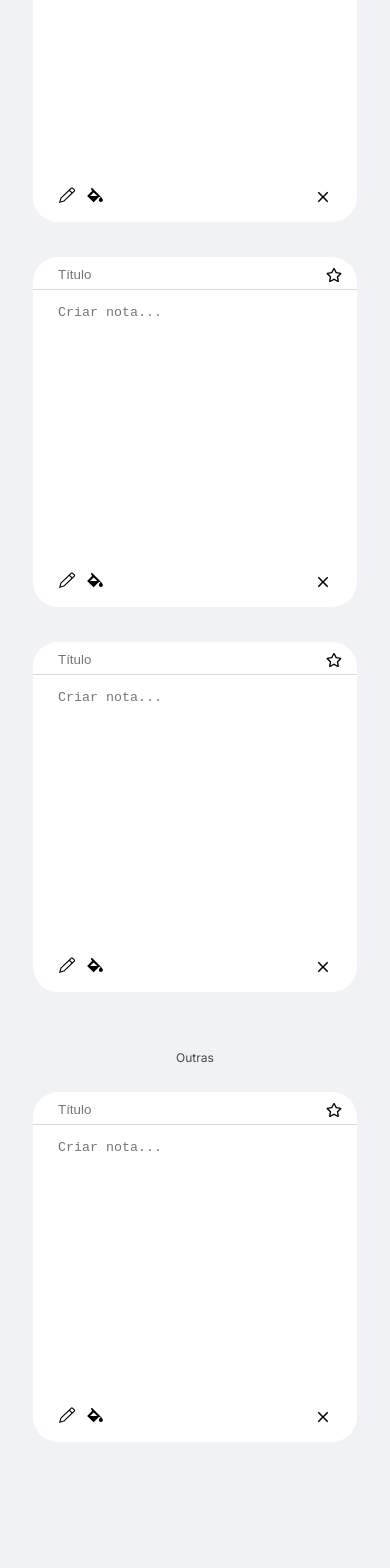
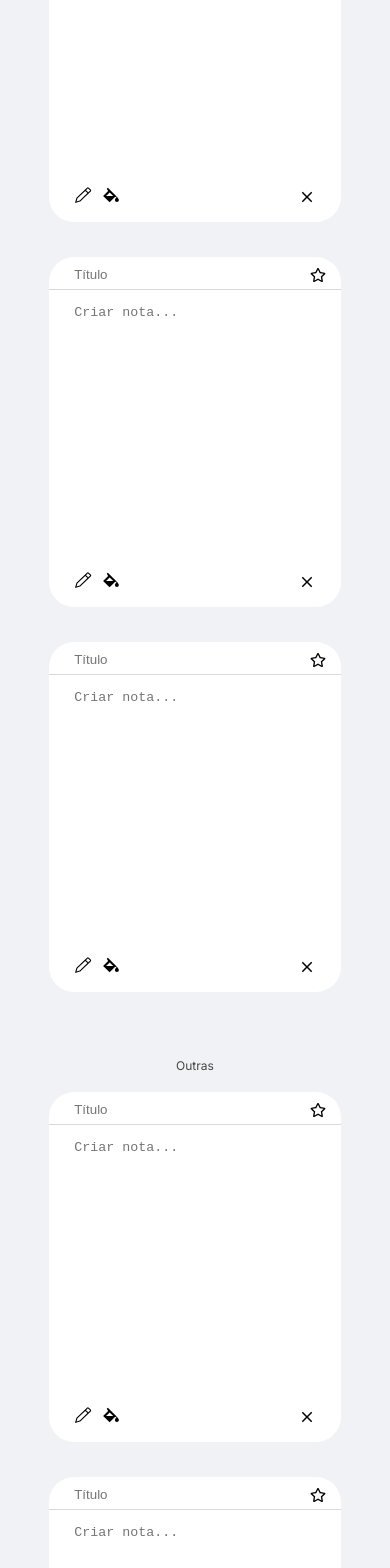
Before and after one commit to belloLucas/todo, a React (Vite) app: page / in a window 390 px wide. Shown: the part 432-2000 px from the top of the page. Before the commit the page ends 1904 px from the top, so only its background shows below. Built offline with nearby package versions, Linux system fonts and the light colour scheme.

Commit message:
fix: Isolating Task Box on a different component

```diff
--- /dev/null
+++ b/src/components/boxTask/BoxTask.scss
@@ -0,0 +1,78 @@
+.boxTask {
+  height: 350px;
+  background-color: white;
+  border-radius: 25px;
+  position: relative;
+
+  @media (max-width: 680px) {
+    margin: 0 auto;
+    width: 90%;
+  }
+
+  @media (max-width: 380px) {
+    width: 90%;
+  }
+
+  .header {
+    display: flex;
+    justify-content: space-between;
+    padding: 5px 15px;
+    border-bottom: 1px solid #d9d9d9;
+    width: 100%;
+
+    input[type="text"] {
+      height: 100%;
+      width: 95%;
+      padding: 5px 10px 2px 10px;
+      border: none;
+      &:focus {
+        outline: none;
+      }
+    }
+
+    .addToFavorite {
+      position: absolute;
+      cursor: pointer;
+      right: 15px;
+      top: 10px;
+    }
+  }
+
+  .content {
+    width: 100%;
+    height: 78%;
+    padding: 10px 20px;
+
+    .description {
+      width: 99%;
+      height: 100%;
+      padding: 5px;
+      border: none;
+      resize: none;
+
+      &:focus {
+        outline: none;
+      }
+    }
+  }
+
+  .buttons {
+    display: flex;
+    justify-content: space-between;
+    align-items: center;
+    padding: 5px 20px;
+    font-size: 18px;
+
+    span {
+      padding: 5px;
+      line-height: 5px;
+
+      cursor: pointer;
+      border-radius: 50%;
+
+      &:active {
+        background-color: #ffe3b3;
+      }
+    }
+  }
+}
--- /dev/null
+++ b/src/components/boxTask/BoxTask.tsx
@@ -0,0 +1,36 @@
+import { FaRegStar, FaStar } from "react-icons/fa";
+import { IoMdClose, IoMdColorFill } from "react-icons/io";
+import { GoPencil } from "react-icons/go";
+
+import "./BoxTask.scss";
+
+export default function TaskBox() {
+  return (
+    <div className="boxTask">
+      <div className="header">
+        <input type="text" name="title" id="title" placeholder="Título" />
+        <FaRegStar className="addToFavorite" />
+      </div>
+      <div className="content">
+        <textarea
+          name="description"
+          className="description"
+          placeholder="Criar nota..."
+        />
+      </div>
+      <div className="buttons">
+        <div className="left">
+          <span className="edit">
+            <GoPencil></GoPencil>
+          </span>
+          <span className="paint">
+            <IoMdColorFill></IoMdColorFill>
+          </span>
+        </div>
+        <span className="remove">
+          <IoMdClose></IoMdClose>
+        </span>
+      </div>
+    </div>
+  );
+}
--- a/src/components/tasks/Tasks.scss
+++ b/src/components/tasks/Tasks.scss
@@ -1,82 +1,3 @@
-.boxTask {
-  height: 350px;
-  background-color: white;
-  border-radius: 25px;
-  position: relative;
-
-  @media (max-width: 680px) {
-    margin: 0 auto;
-    width: 90%;
-  }
-
-  @media (max-width: 380px) {
-    width: 90%;
-  }
-
-  .header {
-    display: flex;
-    justify-content: space-between;
-    padding: 5px 15px;
-    border-bottom: 1px solid #d9d9d9;
-    width: 100%;
-
-    input[type="text"] {
-      height: 100%;
-      width: 95%;
-      padding: 5px 10px 2px 10px;
-      border: none;
-      &:focus {
-        outline: none;
-      }
-    }
-
-    .addToFavorite {
-      position: absolute;
-      cursor: pointer;
-      right: 15px;
-      top: 10px;
-    }
-  }
-
-  .content {
-    width: 100%;
-    height: 78%;
-    padding: 10px 20px;
-
-    .description {
-      width: 99%;
-      height: 100%;
-      padding: 5px;
-      border: none;
-      resize: none;
-
-      &:focus {
-        outline: none;
-      }
-    }
-  }
-
-  .buttons {
-    display: flex;
-    justify-content: space-between;
-    align-items: center;
-    padding: 5px 20px;
-    font-size: 18px;
-
-    span {
-      padding: 5px;
-      line-height: 5px;
-
-      cursor: pointer;
-      border-radius: 50%;
-
-      &:active {
-        background-color: #ffe3b3;
-      }
-    }
-  }
-}
-
 .favorite,
 .others {
   display: flex;
@@ -124,9 +45,5 @@
       margin-top: 1rem;
       grid-template-columns: 1fr;
     }
-
-    .boxTask {
-      width: 100%;
-    }
   }
 }
--- a/src/components/tasks/Tasks.tsx
+++ b/src/components/tasks/Tasks.tsx
@@ -1,6 +1,4 @@
-import { FaRegStar, FaStar } from "react-icons/fa";
-import { IoMdClose, IoMdColorFill } from "react-icons/io";
-import { GoPencil } from "react-icons/go";
+import BoxTask from "../boxTask/BoxTask";
 
 import "./Tasks.scss";
 
@@ -10,115 +8,17 @@ export default function Tasks() {
       <section className="favorite">
         <p className="title">Favoritas</p>
         <div className="fav-row">
-          <div className="boxTask">
-            <div className="header">
-              <input type="text" name="title" id="title" placeholder="Título" />
-              <FaRegStar className="addToFavorite" />
-            </div>
-            <div className="content">
-              <textarea
-                name="description"
-                className="description"
-                placeholder="Criar nota..."
-              />
-            </div>
-            <div className="buttons">
-              <div className="left">
-                <span className="edit">
-                  <GoPencil></GoPencil>
-                </span>
-                <span className="paint">
-                  <IoMdColorFill></IoMdColorFill>
-                </span>
-              </div>
-              <span className="remove">
-                <IoMdClose></IoMdClose>
-              </span>
-            </div>
-          </div>
-          <div className="boxTask">
-            <div className="header">
-              <input type="text" name="title" id="title" placeholder="Título" />
-              <FaRegStar className="addToFavorite" />
-            </div>
-            <div className="content">
-              <textarea
-                name="description"
-                className="description"
-                placeholder="Criar nota..."
-              />
-            </div>
-            <div className="buttons">
-              <div className="left">
-                <span className="edit">
-                  <GoPencil></GoPencil>
-                </span>
-                <span className="paint">
-                  <IoMdColorFill></IoMdColorFill>
-                </span>
-              </div>
-              <span className="remove">
-                <IoMdClose></IoMdClose>
-              </span>
-            </div>
-          </div>
-          <div className="boxTask">
-            <div className="header">
-              <input type="text" name="title" id="title" placeholder="Título" />
-              <FaRegStar className="addToFavorite" />
-            </div>
-            <div className="content">
-              <textarea
-                name="description"
-                className="description"
-                placeholder="Criar nota..."
-              />
-            </div>
-            <div className="buttons">
-              <div className="left">
-                <span className="edit">
-                  <GoPencil></GoPencil>
-                </span>
-                <span className="paint">
-                  <IoMdColorFill></IoMdColorFill>
-                </span>
-              </div>
-              <span className="remove">
-                <IoMdClose></IoMdClose>
-              </span>
-            </div>
-          </div>
+          <BoxTask></BoxTask>
+          <BoxTask></BoxTask>
+          <BoxTask></BoxTask>
         </div>
       </section>
       <section className="others">
         <p className="title">Outras</p>
         <div className="others-row">
-          <div className="boxTask">
-            <div className="header">
-              <input type="text" name="title" id="title" placeholder="Título" />
-              <FaRegStar className="addToFavorite" />
-            </div>
-            <div className="content">
-              <textarea
-                name="description"
-                className="description"
-                placeholder="Criar nota..."
-              />
-            </div>
-            <div className="buttons">
-              <div className="left">
-                <span className="edit">
-                  <GoPencil></GoPencil>
-                </span>
-                <span className="paint">
-                  <IoMdColorFill></IoMdColorFill>
-                </span>
-              </div>
-              <span className="remove">
-                <IoMdClose></IoMdClose>
-              </span>
-            </div>
-          </div>
+          <BoxTask></BoxTask>
+          <BoxTask></BoxTask>
+          <BoxTask></BoxTask>
         </div>
       </section>
     </>
```
